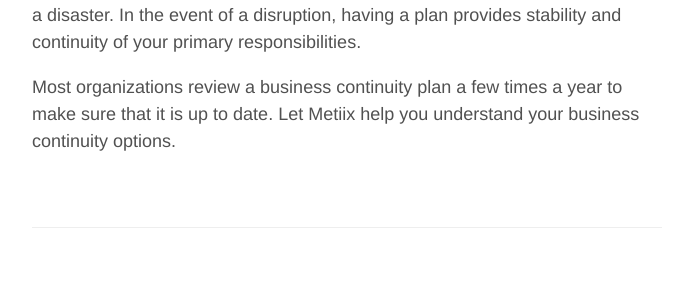
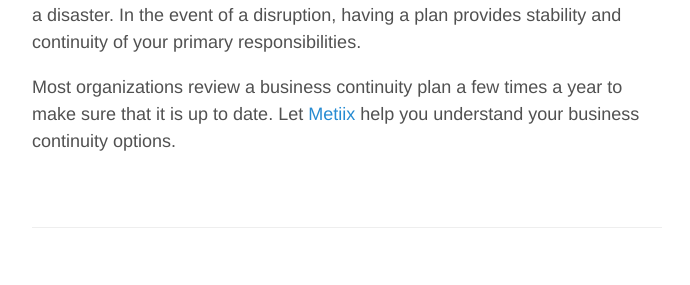
Before and after one commit to Metiix/metiix.github.io, a Jekyll site: the page built from _posts/2015-11-12-business-continuity.md, in a window 1280 px wide. Shown: the part 674-959 px from the top of the page, without its empty margins (293-983 px from the left). Built offline with Jekyll 4.4.1, drawn with Linux system fonts in a browser that asks for light colours; part of the change alters nothing that is shown.

```diff
--- a/_posts/2015-11-12-business-continuity.md
+++ b/_posts/2015-11-12-business-continuity.md
@@ -7,10 +7,11 @@ title: Business Continuity
 ---
 
 
+
 A business continuity plan is a company’s preparation for unforeseen risks and interruptions.  It involves devising a plan by defining potential risks and implementing procedures and safeguards in the event of a disruption.  Although odds are low of having a fire, epidemic sickness or system crash, the truth is accidents and disasters do happen.  A business continuity plan is vital so you are able to recover quickly and effectively so your organization can continue operations.
 
 Disaster recovery is the process of saving data, preferably offsite, so you are able with able to recover it in the event of a disaster.  Disaster recovery planning is a key part of an overall business continuity plan and strategy.
 
 For example, your company sells medical equipment for terminally ill consumers. The sales and shipping department are in the same building.  A fire hits and destroys everything in this building.  Where will your sales reps make their calls from and where will your employees ship from? Is there a recovery site that they could relocate to.  Determining how those risks will affect operations ultimately determines the level of readiness required in the case of a disaster. In the event of a disruption, having a plan provides stability and continuity of your primary responsibilities.
 
-Most organizations review a business continuity plan a few times a year to make sure that it is up to date.  Let Metiix help you understand your business continuity options.
+Most organizations review a business continuity plan a few times a year to make sure that it is up to date.  Let [Metiix](http://www.metiix.com/ "Metiix Disaster Recovery Services") help you understand your business continuity options.
```
